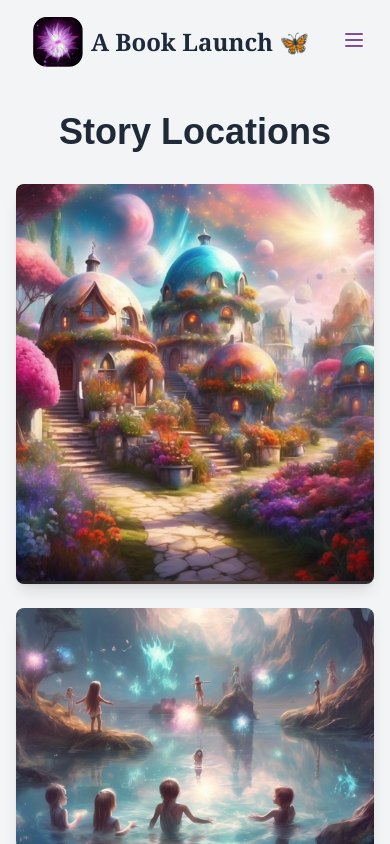
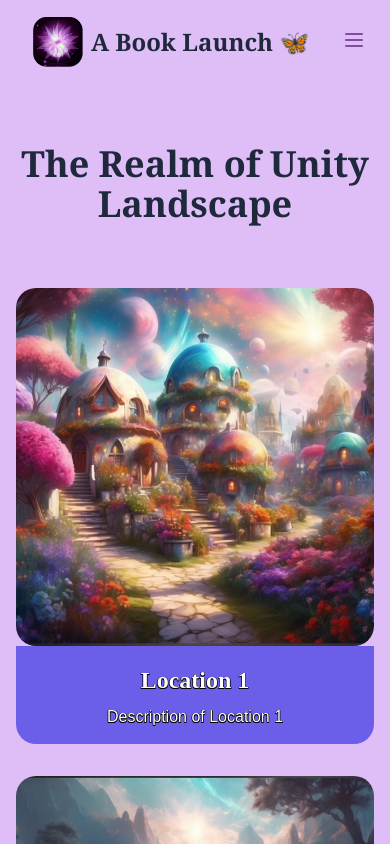
Before and after one commit to keanedwards1/marie, a Next.js app: page /landscape in a window 390 px wide. Shown: the top 844 px of the page. Built offline with nearby package versions, Linux system fonts and the light colour scheme.

Commit message:
added the basic format for the landscape images with reponsive hover titles, also made a slight change to the copyright in the footer

```diff
--- a/next.config.mjs
+++ b/next.config.mjs
@@ -1,4 +1,11 @@
 /** @type {import('next').NextConfig} */
-const nextConfig = {};
+const nextConfig = {
+    reactStrictMode: true,
+    webpack: (config, { isServer }) => {
+      // Add any custom webpack configurations here
+      return config;
+    },
+    swcMinify: true,
+  };
 
-export default nextConfig;
+  export default nextConfig;
--- a/src/components/Nav.tsx
+++ b/src/components/Nav.tsx
@@ -21,7 +21,7 @@ export default function Nav() {
       <div className="flex items-center">
         <Link
           href="/"
-          className="btn btn-ghost normal-case text-2xl text-slate-800 font-serif"
+          className="btn background-transparent normal-case text-2xl text-slate-800 font-serif"
         >
           <Image
             src="/android-chrome-192x192.png"
--- a/src/components/RespFooter.tsx
+++ b/src/components/RespFooter.tsx
@@ -130,7 +130,7 @@ const Footer: React.FC = () => {
         {/* Copyright */}
         <div className="mt-12 text-center text-sm footer-copyright p-3 rounded-lg text-lavender-700">
           <p>
-            &copy; {new Date().getFullYear()} Marie Lastname. All rights
+            &copy; {new Date().getFullYear()} V. M. Elyse &nbsp; ~ &nbsp; All rights
             reserved.
           </p>
         </div>
--- a/src/pages/landscape.tsx
+++ b/src/pages/landscape.tsx
@@ -27,61 +27,39 @@ const locations: Location[] = [
 ];
 
 export default function Landscape() {
-  const [activeLocation, setActiveLocation] = useState<Location | null>(null);
+  const [hoveredId, setHoveredId] = useState<number | null>(null);
 
   return (
-    <div className="min-h-screen flex flex-col bg-gray-100">
-      <Head title="Landscape - Story Locations" />
+    <div className="min-h-screen flex flex-col">
+      <Head title="Landscape | Story Locations" description="Explore the various locations featured in our stories." />
       <Nav />
-      <main className="flex-grow container mx-auto px-4 py-8 max-w-7xl">
-        <h1 className="text-4xl font-bold mb-8 text-center text-gray-800">Story Locations</h1>
-        <div className="grid grid-cols-1 sm:grid-cols-2 md:grid-cols-3 lg:grid-cols-4 gap-6">
-          {locations.map((location, index) => (
+      <main className="flex-grow container mx-auto px-4 py-16 max-w-7xl">
+        <h1 className="text-4xl font-bold mb-16 text-center text-slate-800 font-serif">The Realm of Unity Landscape</h1>
+        <div className="grid grid-cols-1 md:grid-cols-2 gap-8">
+          {locations.map((location) => (
             <div
               key={location.id}
-              className={`relative overflow-hidden rounded-lg shadow-lg transition-all duration-300 transform hover:scale-105 ${
-                index % 5 === 0 ? 'sm:col-span-2 sm:row-span-2' : ''
-              }`}
-              style={{ height: index % 5 === 0 ? '400px' : '250px' }}
-              onClick={() => setActiveLocation(location)}
+              className="location-card"
+              onMouseEnter={() => setHoveredId(location.id)}
+              onMouseLeave={() => setHoveredId(null)}
             >
+              <div className="location-image-container">
                 <Image
                   src={location.src}
                   alt={location.alt}
                   layout="fill"
                   objectFit="cover"
-                className="transition-transform duration-300 hover:scale-110"
+                  className="location-image"
                 />
-              <div className="absolute inset-0 bg-black bg-opacity-40 opacity-0 hover:opacity-100 transition-opacity duration-300 flex items-end">
-                <h3 className="text-white text-xl font-semibold p-4">{location.alt}</h3>
+              </div>
+              <div className={`location-info ${hoveredId === location.id ? 'hovered' : ''}`}>
+                <h3 className="location-title">{location.alt}</h3>
+                <p className="location-description">{location.description}</p>
               </div>
             </div>
           ))}
         </div>
       </main>
-      {activeLocation && (
-        <div className="fixed inset-0 bg-black bg-opacity-75 flex items-center justify-center z-50 p-4">
-          <div className="bg-white p-4 sm:p-8 rounded-lg w-full max-w-4xl">
-            <div className="relative aspect-w-16 aspect-h-9 mb-4">
-              <Image
-                src={activeLocation.src}
-                alt={activeLocation.alt}
-                layout="fill"
-                objectFit="cover"
-                className="rounded-lg shadow-md"
-              />
-            </div>
-            <h2 className="text-2xl sm:text-3xl font-bold mb-2 text-gray-800">{activeLocation.alt}</h2>
-            <p className="mb-4 text-gray-600">{activeLocation.description}</p>
-            <button
-              className="bg-blue-500 text-white px-6 py-2 rounded-full hover:bg-blue-600 transition-colors text-lg font-semibold"
-              onClick={() => setActiveLocation(null)}
-            >
-              Close
-            </button>
-          </div>
-        </div>
-      )}
       <Footer />
     </div>
   );
--- a/src/styles/globals.css
+++ b/src/styles/globals.css
@@ -7,16 +7,23 @@
 @import url('https://fonts.googleapis.com/css2?family=Barlow:ital,wght@0,100;0,200;0,300;0,400;0,500;0,600;0,700;0,800;0,900;1,100;1,200;1,300;1,400;1,500;1,600;1,700;1,800;1,900&display=swap');
 
 :root {
-  --primary: #6B7280; /* Muted blue-grey */
-  --secondary: #7692bc; /* Darker blue-grey */
-  --accent: #9CA3AF; /* Light blue-grey */
+  --primary: #6B7280;
+  /* Muted blue-grey */
+  --secondary: #7692bc;
+  /* Darker blue-grey */
+  --accent: #9CA3AF;
+  /* Light blue-grey */
   --neutral: #3D4451;
   --base-100: #f5f5f5;
   --text-color: #03495179;
-  --info: #60A5FA; /* Soft blue */
-  --success: #34D399; /* Muted green */
-  --warning: #FBBF24; /* Soft yellow */
-  --error: #F87171; /* Soft red */
+  --info: #60A5FA;
+  /* Soft blue */
+  --success: #34D399;
+  /* Muted green */
+  --warning: #FBBF24;
+  /* Soft yellow */
+  --error: #F87171;
+  /* Soft red */
 
   --primary: #5b3f8e;
   --secondary: #84ceeb;
@@ -27,10 +34,14 @@
   --base-100-darker: #795fa8;
   --base-100-very-light: #dfbdf7;
   --text-color: #03495179;
-    --info: #60A5FA; /* Soft blue */
-    --success: #34D399; /* Muted green */
-    --warning: #FBBF24; /* Soft yellow */
-    --error: #F87171; /* Soft red */
+  --info: #60A5FA;
+  /* Soft blue */
+  --success: #34D399;
+  /* Muted green */
+  --warning: #FBBF24;
+  /* Soft yellow */
+  --error: #F87171;
+  /* Soft red */
 }
 
 body {
@@ -44,6 +55,18 @@ body {
   font-weight: 400;
 }
 
+.background-transparent {
+  background-color: transparent;
+  border-color: transparent;
+  box-shadow: none;
+}
+
+.background-transparent:hover {
+  background-color: transparent;
+  border-color: transparent;
+  box-shadow: none;
+}
+
 .font-poppins {
   font-family: 'Poppins', sans-serif;
 }
@@ -51,6 +74,7 @@ body {
 .font-gentium {
   font-family: 'Gentium Book Plus', serif;
 }
+
 /* Custom styles */
 /* .shadow-comic {
   box-shadow: 5px 5px 0px #000;
@@ -64,7 +88,8 @@ body {
   font-family: serif;
 }
 
-.nav-menu-button, .nav-menu-main-button {
+.nav-menu-button,
+.nav-menu-main-button {
   background-color: #e9d4f8 !important;
   position: relative;
   transition: color 0.3s ease, transform 0.4s ease, background-color 0.4s ease;
@@ -72,7 +97,8 @@ body {
   padding: 7px 13px;
 }
 
-.nav-menu-button:hover, .nav-menu-main-button:hover {
+.nav-menu-button:hover,
+.nav-menu-main-button:hover {
   background-color: rgb(240, 226, 255) !important;
   color: var(--base-100-darker);
   transform: scale(1.04);
@@ -80,10 +106,13 @@ body {
 
 @media (max-width: 1024px) {
 
-  .nav-menu-button, .nav-menu-main-button {
+  .nav-menu-button,
+  .nav-menu-main-button {
     background-color: transparent !important;
   }
-  .nav-menu-button:hover, .nav-menu-main-button:hover {
+
+  .nav-menu-button:hover,
+  .nav-menu-main-button:hover {
     background-color: transparent !important;
     transform: scale(1.01);
   }
@@ -152,15 +181,16 @@ body {
   transform: scale(0.95) rotateZ(1.7deg);
 }
 
-.text{
-  color : #954eeb;
+.text {
+  color: #954eeb;
   position: relative;
   top: 40vh;
   text-align: center;
   font-family: 'Roboto Slab', arial;
 }
+
 .wave {
-    overflow-x : hidden;
+  overflow-x: hidden;
   border-radius: 45%;
   bottom: 0;
   height: 350vw;
@@ -170,18 +200,21 @@ body {
   top: 90vh;
   width: 350vw
 }
+
 .wave-front {
-    animation: drift 13s infinite cubic-bezier(.4,0,.2,1);
+  animation: drift 13s infinite cubic-bezier(.4, 0, .2, 1);
   background-color: #d2b6ff;
   opacity: 1
 }
+
 .wave-middle {
-    animation: drift 15s infinite cubic-bezier(.4,0,.2,1);
+  animation: drift 15s infinite cubic-bezier(.4, 0, .2, 1);
   background-color: #d2b6ff;
   opacity: 1
 }
+
 .wave-back {
-    animation: drift 20s infinite cubic-bezier(.075,.82,.165,1);
+  animation: drift 20s infinite cubic-bezier(.075, .82, .165, 1);
   background-color: #954eeb;
   border-radius: 43%;
   opacity: .8;
@@ -200,8 +233,15 @@ body {
 }
 
 @keyframes sway {
-  0%, 100% { transform: rotate(0deg); }
-  50% { transform: rotate(5deg); }
+
+  0%,
+  100% {
+    transform: rotate(0deg);
+  }
+
+  50% {
+    transform: rotate(5deg);
+  }
 }
 
 .wisteria-container {
@@ -213,7 +253,8 @@ body {
   color: black;
   position: relative;
   /*     font-family: sans-serif;
-*/    height: fit-content;
+*/
+  height: fit-content;
   width: fit-content;
 }
 
@@ -221,7 +262,7 @@ width: fit-content;
 .home-page-text-container::after {
   content: "";
   background-color: #fab5704c;
-  background-color:  #746ee851;
+  background-color: #746ee851;
 
   position: absolute;
 }
@@ -337,14 +378,16 @@ width: fit-content;
   height: 100%;
   overflow: visible;
   position: relative;
-  overflow: visible; /* Allow elements to overflow */
+  overflow: visible;
+  /* Allow elements to overflow */
 }
 
 .ray {
   z-index: 0;
   height: 100vh;
   width: 100vw;
-  width: 210%; /* Extend beyond the container */
+  width: 210%;
+  /* Extend beyond the container */
   height: 4px;
   background: linear-gradient(to right, rgba(255, 255, 255, 1) 0%, rgba(255, 255, 255, 0) 100%);
   position: absolute;
@@ -357,3 +400,84 @@ width: fit-content;
 .text-m {
   font-size: 1.0rem;
 }
+
+
+.location-card {
+  position: relative;
+  overflow: visible;
+  transition: transform 0.3s ease-in-out;
+  border-radius: 20px;
+}
+
+.location-image-container {
+  position: relative;
+  width: 100%;
+  padding-top: 100%;
+  /* 1:1 aspect ratio */
+}
+
+.location-card:hover .location-image-container {}
+
+.location-image {
+  transition: transform 0.3s ease-in-out;
+  border-radius: 20px;
+}
+
+.location-card:hover .location-image {
+  transform: scale(1.01);
+}
+
+.location-info {
+  position: absolute;
+  bottom: -2px;
+  left: 0;
+  right: 0;
+  padding: 1rem;
+  margin: 0px;
+  width: 100%;
+  background: linear-gradient(to top, rgba(79, 70, 229, 0.8), rgba(79, 70, 229, 0));
+  color: white;
+  text-align: center;
+  transition: transform 0.3s ease-in-out, opacity 0.3s ease-in-out;
+  opacity: 0.7;
+  border-bottom-left-radius: 20px;
+  border-bottom-right-radius: 20px;
+  text-shadow:
+    -0.5px -0.5px 0 #000,
+    0.5px -0.5px 0 #000,
+    -0.5px 0.5px 0 #000,
+    0.5px 0.5px 0 #000;
+
+}
+
+.location-info.hovered {
+  opacity: 1;
+  transform: scale(1.01);
+}
+
+.location-title {
+  font-size: 1.5rem;
+  font-weight: 600;
+  margin-bottom: 0.5rem;
+  font-family: serif;
+}
+
+.location-description {
+  font-size: 1rem;
+  line-height: 1.4;
+}
+
+@media (max-width: 1024px) {
+  .grid {
+    grid-template-columns: 1fr;
+  }
+}
+
+@media (max-width: 768px) {
+  .location-info {
+    position: static;
+    opacity: 1;
+    transform: none;
+    background: rgba(79, 70, 229, 0.8);
+  }
+}
```
Also changed, not shown: package.json (+5 -7 lines), src/components/Head.tsx (+6 -5 lines), 1 other file (tests, documents, lock files or other folders). Lines whose indentation alone changed are shown as unchanged.
